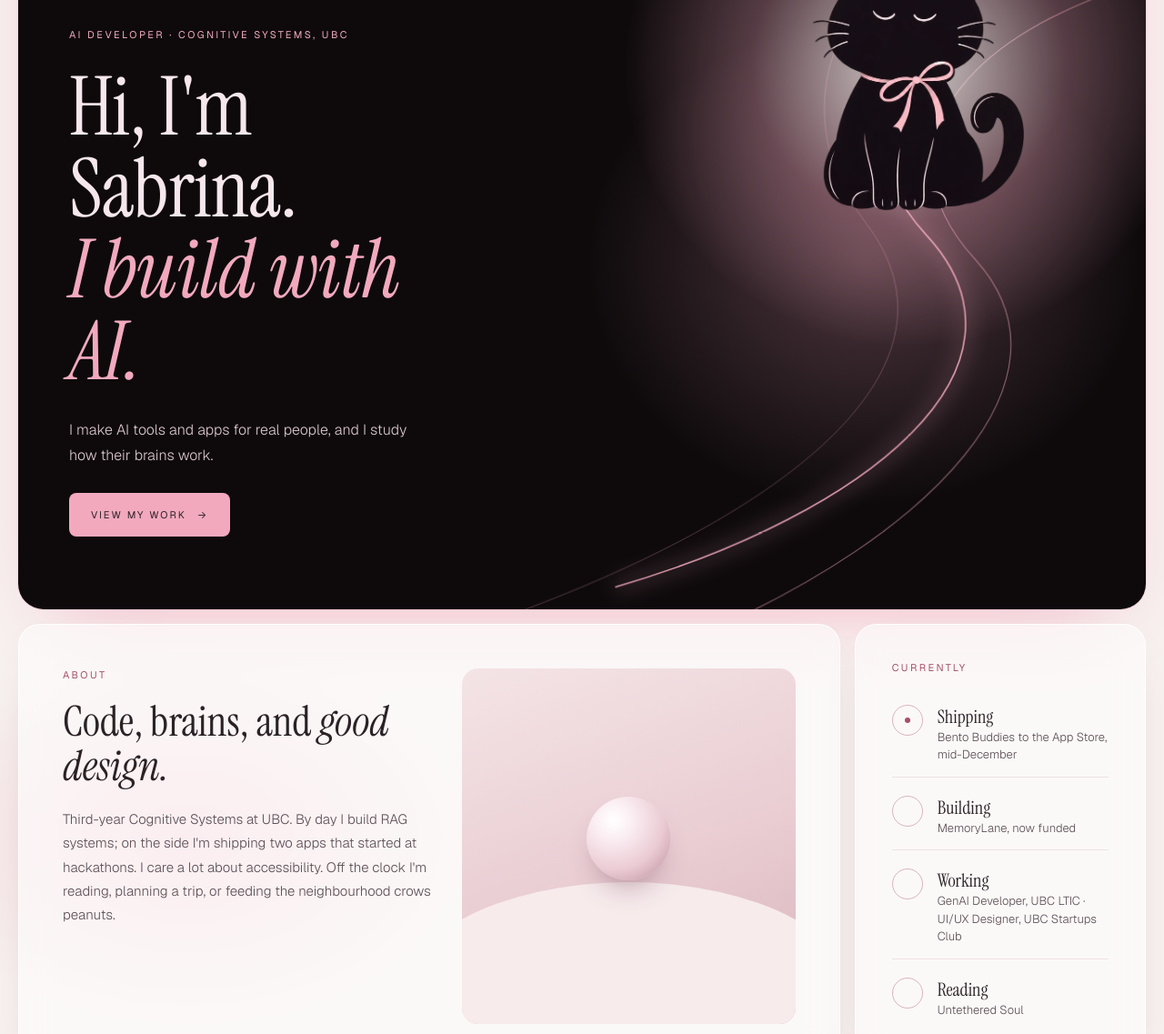
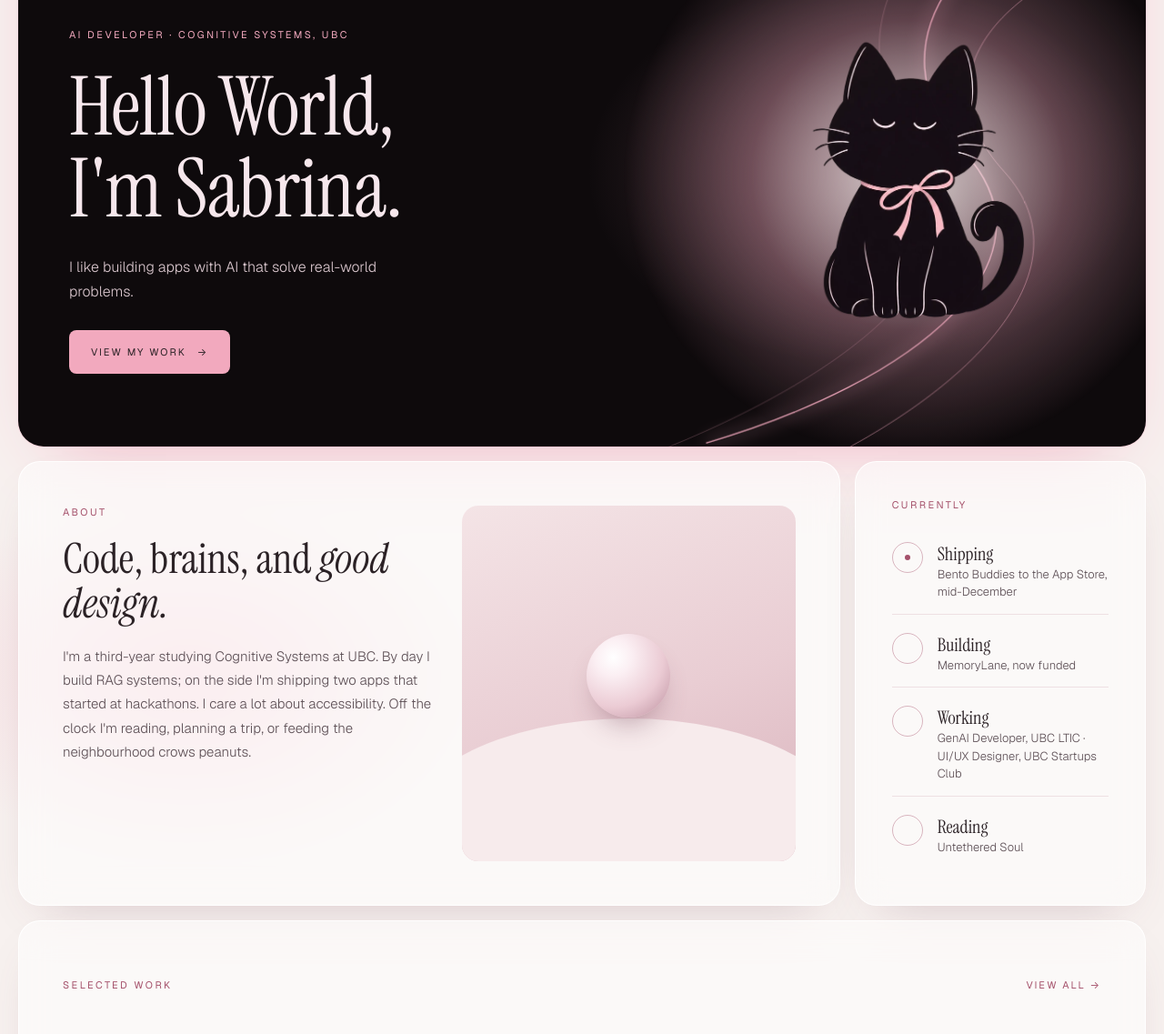
Before and after one commit to sabrinayuan07-cloud/Portfolio, a plain HTML site: page index.html in a window 1280 px wide. Shown: the part 195-1332 px from the top of the page at 91% size. Drawn offline with nearby package versions, Linux system fonts and the light colour scheme.

Commit message:
Align hero cat vertically with the headline, fill in hiring term
Cat was anchored too close to the top of the hero panel; moves
.hero-cat-wrap from top:8% to top:28% so it sits level with the
headline instead of riding above it.

Also carries forward copy edits: simplified hero headline/subhead,
tweaked About wording, and filled in the hiring CTA's [TERM]
placeholder with "Summer or Fall 2027".

Co-Authored-By: Claude Sonnet 5 <noreply@anthropic.com>

```diff
--- a/css/pearl.css
+++ b/css/pearl.css
@@ -190,7 +190,7 @@ button:focus-visible {
 .hero-cat-wrap {
   position: absolute;
   right: 4%;
-  top: 8%;
+  top: 28%;
   width: min(42%, 420px);
   max-height: 86%;
   pointer-events: none;
--- a/index.html
+++ b/index.html
@@ -60,8 +60,8 @@
 
   <div class="hero-copy js-fade">
     <p class="label">AI developer · Cognitive Systems, UBC</p>
-    <h1 class="hero-h1">Hi, I'm Sabrina.<br><em>I build with AI.</em></h1>
-    <p class="hero-sub">I make AI tools and apps for real people, and I study how their brains work.</p>
+    <h1 class="hero-h1">Hello World, I'm Sabrina.<br><em></em></h1>
+    <p class="hero-sub">I like building apps with AI that solve real-world problems.</p>
     <a href="#work" class="lnk btn btn-primary">View my work <span aria-hidden="true">→</span></a>
   </div>
 </header>
@@ -77,7 +77,7 @@
         <div class="about-text">
           <p class="label">About</p>
           <h2 id="about-heading" class="about-heading">Code, brains, and <em>good design.</em></h2>
-          <p class="about-body">Third-year Cognitive Systems at UBC. By day I build RAG systems; on the side I'm shipping two apps that started at hackathons. I care a lot about accessibility. Off the clock I'm reading, planning a trip, or feeding the neighbourhood crows peanuts.</p>
+          <p class="about-body">I'm a third-year studying Cognitive Systems at UBC. By day I build RAG systems; on the side I'm shipping two apps that started at hackathons. I care a lot about accessibility. Off the clock I'm reading, planning a trip, or feeding the neighbourhood crows peanuts.</p>
         </div>
         <div class="about-image hide-sm" aria-hidden="true"></div>
       </div>
@@ -228,7 +228,7 @@
       </svg>
       <div class="cta-message">
         <span class="cta-sparkle" aria-hidden="true">✦</span>
-        <p id="cta-heading" class="cta-text">Hiring interns for [TERM]? <em>Let's talk.</em></p>
+        <p id="cta-heading" class="cta-text">Hiring interns for Summer or Fall 2027? <em>Let's talk.</em></p>
       </div>
       <a href="mailto:sabrinayuan.07@gmail.com" class="lnk btn btn-glass">Get in touch <span aria-hidden="true">→</span></a>
     </div>
```
